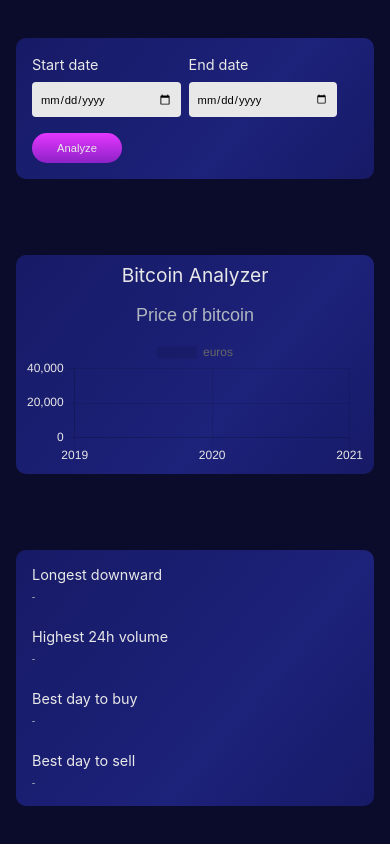
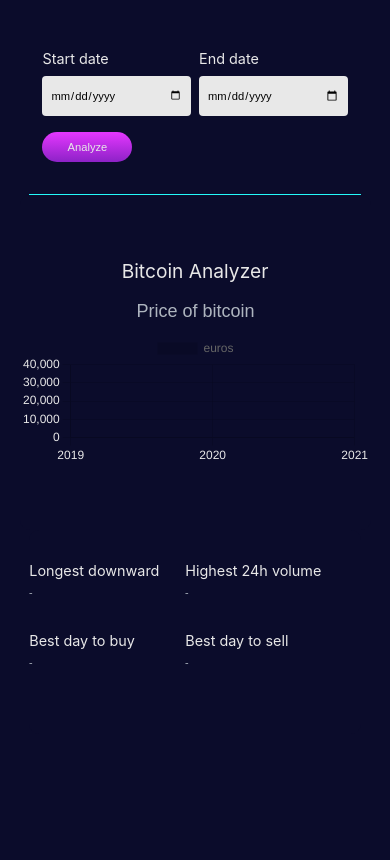
Before and after one commit to hennatee/bitcoin-analyser, a React (Create React App) app: page /analyzer in a window 390 px wide. Built offline with nearby package versions, Linux system fonts and the light colour scheme; a web font is replaced by a local one.

Commit message:
Refactored mobile view

```diff
--- a/src/Analyzer/AnalyzedData.jsx
+++ b/src/Analyzer/AnalyzedData.jsx
@@ -73,19 +73,24 @@
 
 
   return (
-    <AnalyzerContainer>
+    <AnalyzerContainer className="analyzed-data">
 
+      <div>
         <HeadingSm>Longest downward</HeadingSm>
         <TextSm>{downwardToText(downward)}</TextSm>
-
+      </div>
+      <div>
         <HeadingSm>Highest 24h volume</HeadingSm>
         <TextSm>{volume ? volumeToText(volume) : PLACEHOLDER_EMPTY}</TextSm>
-
+      </div>
+      <div>
         <HeadingSm>Best day to buy</HeadingSm>
         <TextSm>{buyOrSellToText(BUY, timeToBuyAndSell)}</TextSm>
-
+      </div>
+      <div>
         <HeadingSm>Best day to sell</HeadingSm>
         <TextSm>{buyOrSellToText(SELL, timeToBuyAndSell)}</TextSm>
+      </div>
 
     </AnalyzerContainer>
   )
--- a/src/styledComponents.js
+++ b/src/styledComponents.js
@@ -12,6 +12,11 @@
   align-items: center;
   flex-wrap: wrap;
   background-color: ${COLORS.background.dark};
+  @media (max-width: 768px) {
+    flex-direction: column;
+    justify-content: flex-start;
+    padding-top: 1rem;
+  }
 `
 
 export const Button = styled.button`
@@ -157,6 +162,10 @@
 //AnalyzerPage components
 
 export const AnalyzerContainer = styled.div`
+  display: flex;
+  flex-direction: column;
+  align-items: center;
+  justify-content: flex-start;
   padding: 3rem 2rem;
   background: ${COLORS.background.light};
   background: linear-gradient(130deg, rgba(22,26,102,1) 0%, rgba(25,29,109,1) 22%,
@@ -165,28 +174,30 @@
   margin: 1rem;
   height: 320px;
   width: 230px;
+  &.analyzed-data {
+    align-items: flex-start;
+    flex-direction: row;
+    flex-wrap: wrap;
+  }
   @media (max-width: 768px) {
-    width: 80vw;
+    width: 85vw;
     height: auto;
-  }
-  @media (max-width: 600px) {
-    width: 90vw;
-    height: auto;
-    padding: 1rem;
-    margin: 0.1rem 1rem;
+    margin: 0;
+    padding: 2rem 0;
+    background: ${COLORS.background.dark};
+    &:first-of-type {
+      border-bottom: solid 1px ${COLORS.accent.green};
+      border-radius: 0;
+      padding-bottom: 2rem;
+    }
   }
   &.chart {
     width: 500px;
-    display: flex;
-    flex-direction: column;
-    align-items: center;
-    justify-content: flex-start;
     @media (max-width: 768px) {
       width: 90vw;
-      height: auto;
-      padding: .5rem;
-    }
+      padding: 4rem 0;
   }
+
 `
 
 export const FormRow = styled.div`
@@ -223,11 +234,10 @@
   font-family: ${FONTS.primary};
   font-size: 1rem;
   @media (max-width: 768px) {
-    width: 150px;
+    width: 34vw;
+    height: 40px;
   }
   @media (max-width: 600px) {
-    width: 34vw;
-    height: 35px;
     font-size: 0.7rem;
     margin-top: 0.5rem;
     padding: 0 0.5rem;
@@ -265,6 +275,10 @@
   margin-top: 0rem;
   margin-bottom: 1.5rem;
   font-family: ${FONTS.secondary};
+  @media (max-width: 768px) {
+    min-width: 40vw;
+    padding-bottom: 2rem;
+  }
   @media (max-width: 600px) {
     font-size: 0.7rem;
   }
```
Lines whose indentation alone changed are shown as unchanged.
